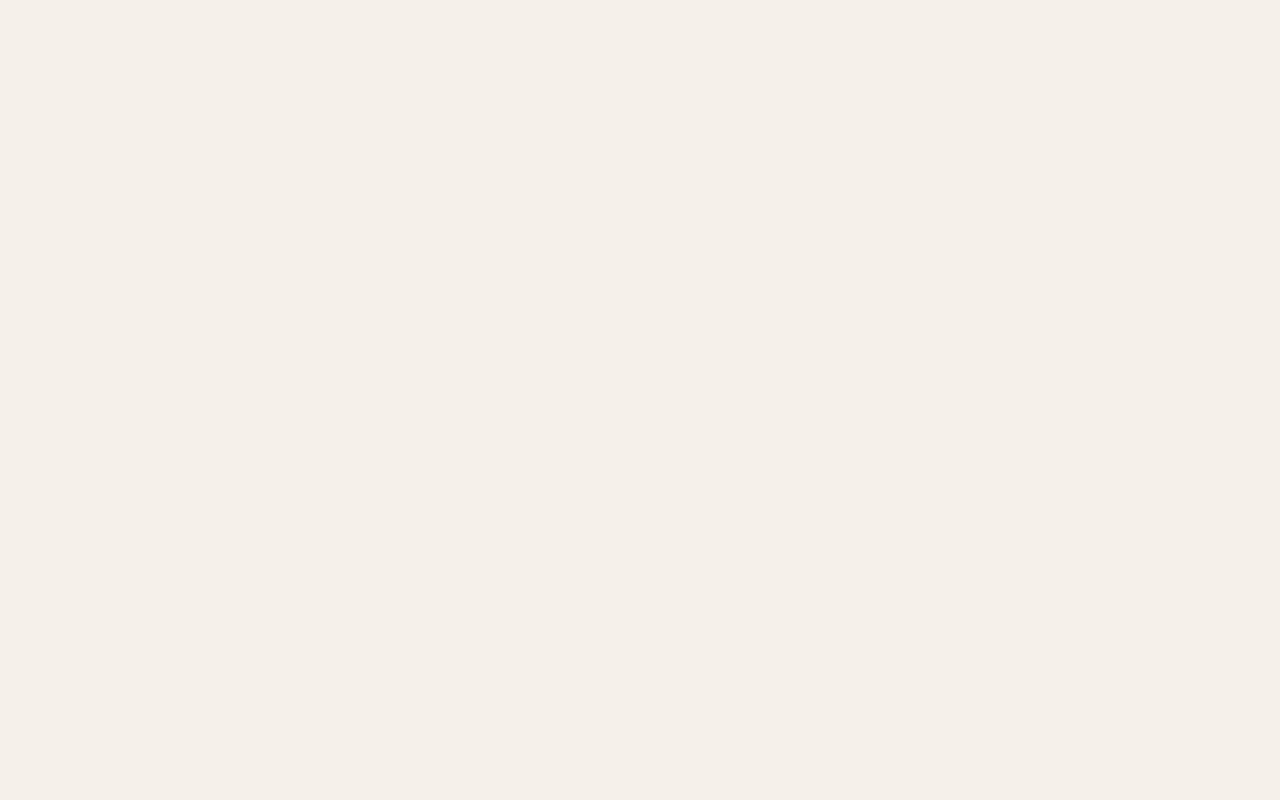
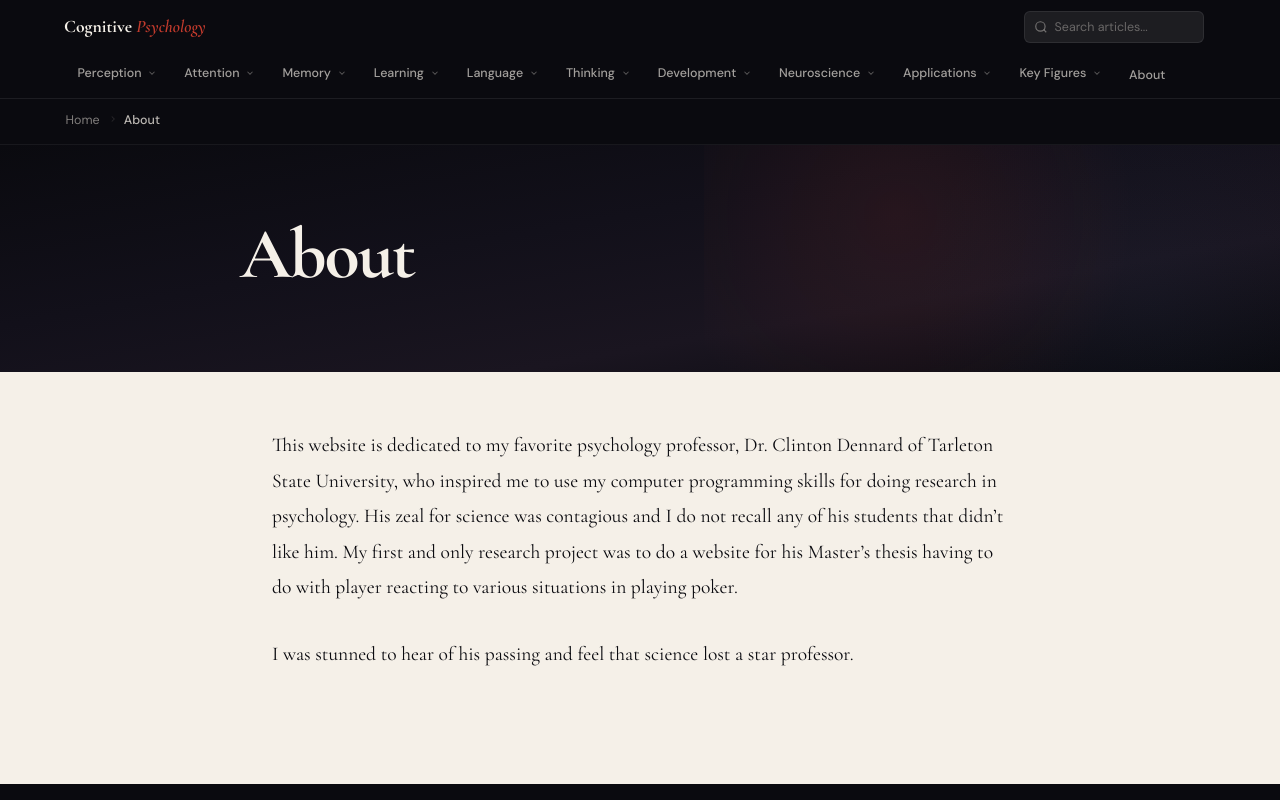
Before and after one commit to relatixllc/cognitive-psychology, a Next.js app: page /about in a window 1280 px wide. Before the commit this address had no page. Shown: the top 800 px of the page. Built offline with nearby package versions, Linux system fonts and the light colour scheme.

Commit message:
Add About page dedicated to Dr. Clinton Dennard
Co-Authored-By: Claude Opus 4.6 <noreply@anthropic.com>

```diff
--- /dev/null
+++ b/src/app/about/page.tsx
@@ -0,0 +1,40 @@
+import type { Metadata } from "next";
+import BreadcrumbBar from "@/components/BreadcrumbBar";
+
+export const metadata: Metadata = {
+  title: "About — Cognitive Psychology Reference",
+  description: "About this Cognitive Psychology reference website.",
+};
+
+export default function AboutPage() {
+  return (
+    <>
+      <BreadcrumbBar crumbs={[{ label: "About" }]} />
+
+      <header className="article-hero">
+        <div className="article-hero-inner">
+          <h1 className="article-h1">About</h1>
+        </div>
+        <div className="article-hero-pattern" aria-hidden="true" />
+      </header>
+
+      <article className="article-wrap">
+        <div className="article-body">
+          <p>
+            This website is dedicated to my favorite psychology professor, Dr.
+            Clinton Dennard of Tarleton State University, who inspired me to use
+            my computer programming skills for doing research in psychology. His
+            zeal for science was contagious and I do not recall any of his
+            students that didn&rsquo;t like him. My first and only research
+            project was to do a website for his Master&rsquo;s thesis having to
+            do with player reacting to various situations in playing poker.
+          </p>
+          <p>
+            I was stunned to hear of his passing and feel that science lost a
+            star professor.
+          </p>
+        </div>
+      </article>
+    </>
+  );
+}
--- a/src/components/Toolbar.tsx
+++ b/src/components/Toolbar.tsx
@@ -67,6 +67,14 @@ export default function Toolbar() {
               </div>
             </div>
           ))}
+          <Link
+            href="/about"
+            className="mt"
+            style={{ textDecoration: "none" }}
+            onClick={() => { setOpenIdx(null); setMobileOpen(false); }}
+          >
+            About
+          </Link>
         </div>
       </div>
     </div>
```
